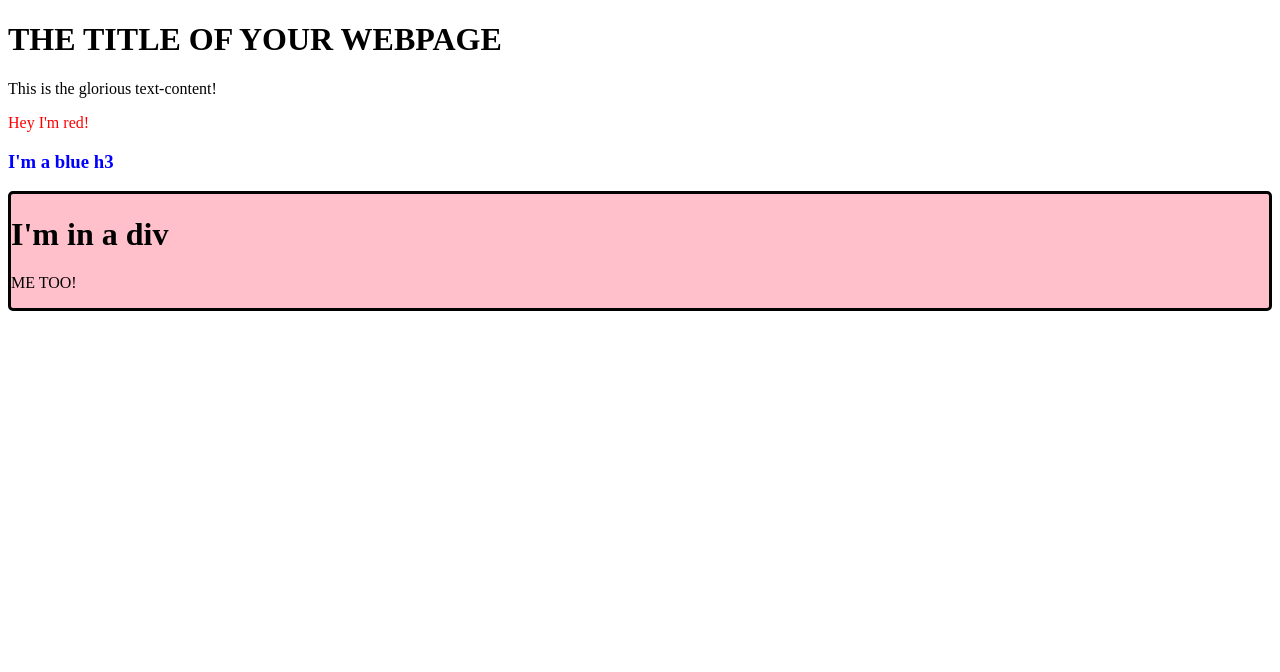
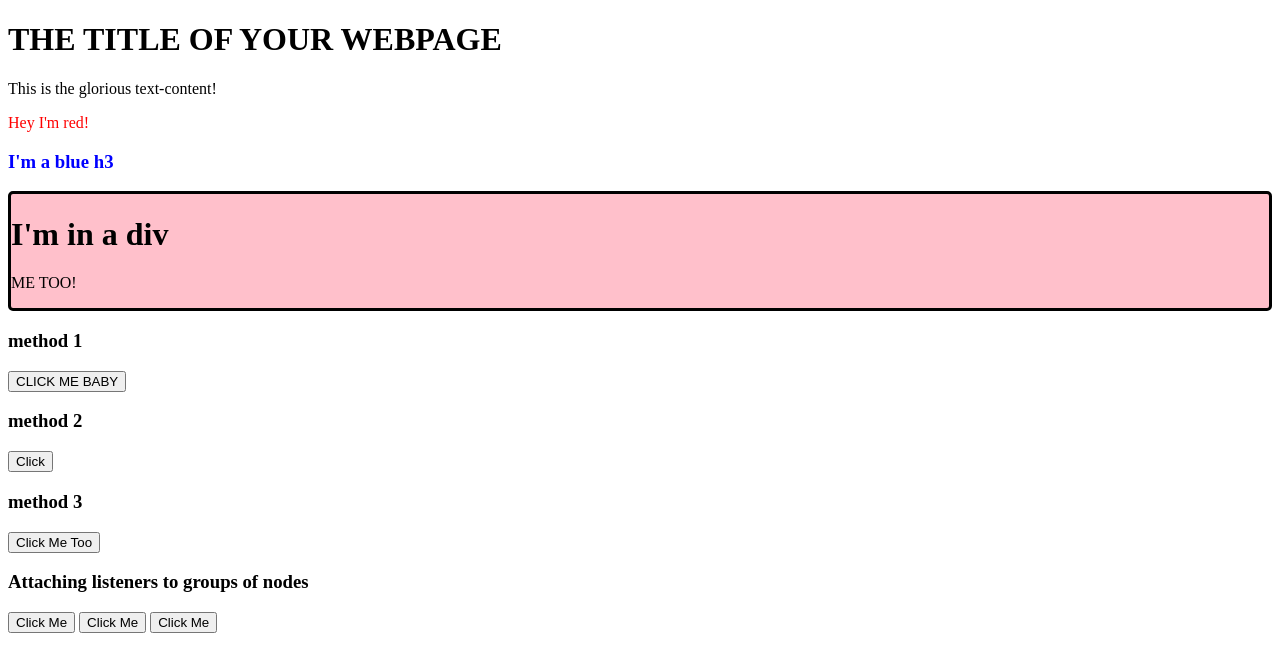
Before and after one commit to NARVS1999/DOM-exercise, a plain HTML site: page index.html in a window 1280 px wide. Drawn offline with Linux system fonts and the light colour scheme.

Commit message:
added html and js button element and function

```diff
--- a/index.html
+++ b/index.html
@@ -4,13 +4,48 @@
     <meta charset="UTF-8">
     <meta http-equiv="X-UA-Compatible" content="IE=edge">
     <meta name="viewport" content="width=device-width, initial-scale=1.0">
-    <title>DOM Exercise</title>
-    <script src="script.js" defer></script>
+    <title>
+        DOM Exercise
+    </title>
+    <script src="script.js" defer>
+
+    </script>
 </head>
 <body>
     <h1>
         THE TITLE OF YOUR WEBPAGE
-      </h1>
-      <div id="container"></div>
+    </h1>
+    <div id="container"></div>
+
+    <h3>
+        method 1
+    </h3>
+    <button onclick="alertFunction()">
+        CLICK ME BABY
+    </button>
+    <h3>
+        method 2
+    </h3>
+    <button id="btn">
+        Click
+    </button>
+    <h3>
+        method 3
+    </h3>
+    <button id="btn2">
+        Click Me Too
+    </button>
+    <h3>Attaching listeners to groups of nodes</h3>
+    <div id="container2">
+        <button id="1">
+            Click Me
+        </button>
+        <button id="2">
+            Click Me
+        </button>
+        <button id="2">
+            Click Me
+        </button>
+    </div>
 </body>
 </html>
--- a/script.js
+++ b/script.js
@@ -37,3 +37,33 @@ param.textContent = "ME TOO!";
 newDiv.appendChild(param);
 
 container.appendChild(newDiv);
+
+function alertFunction () {
+    alert("YAY! YOU DID IT!");
+}
+
+const btn = document.querySelector("#btn");
+// btn.onclick = () => alert("Hello World");
+btn.onclick  = alertFunction;
+
+const btn2 = document.querySelector("#btn2");
+// btn2.addEventListener("click", () => {
+//     alert("Hello World");
+// });
+
+// btn2.addEventListener("click", alertFunction);
+btn2.addEventListener("click", function (e) {
+    console.log(e.target);
+    e.target.style.background = 'pink';
+})
+
+//buttons is a node list. It looks and acts much like a array.
+const buttons = document.querySelectorAll("button");
+//we use the .forEach method to irerate through each button
+buttons.forEach((button) => {
+
+    // and for each one we add a "click" listener.
+    button.addEventListener("click", () => {
+        alert(button.id);
+    });
+});
```
